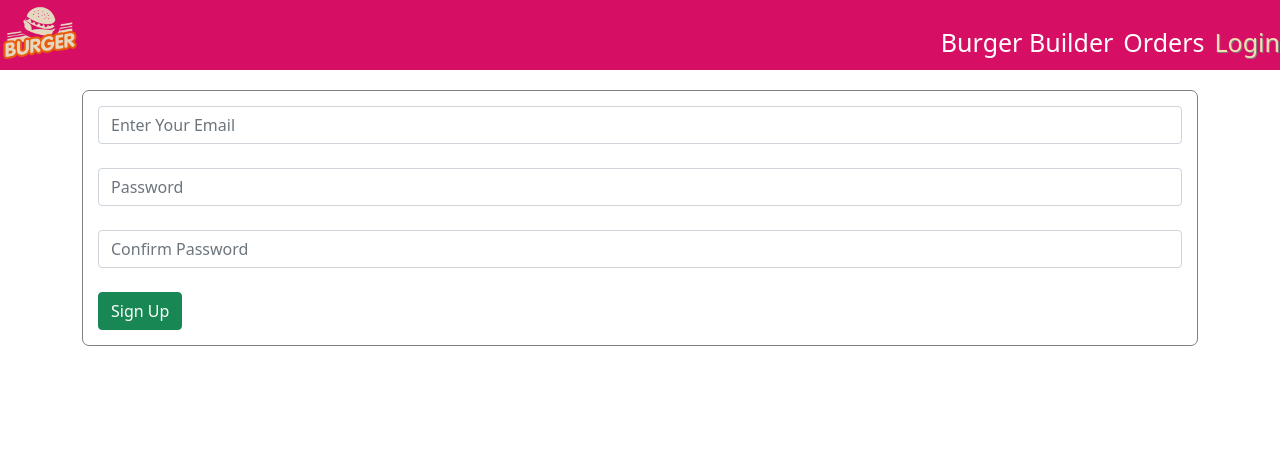
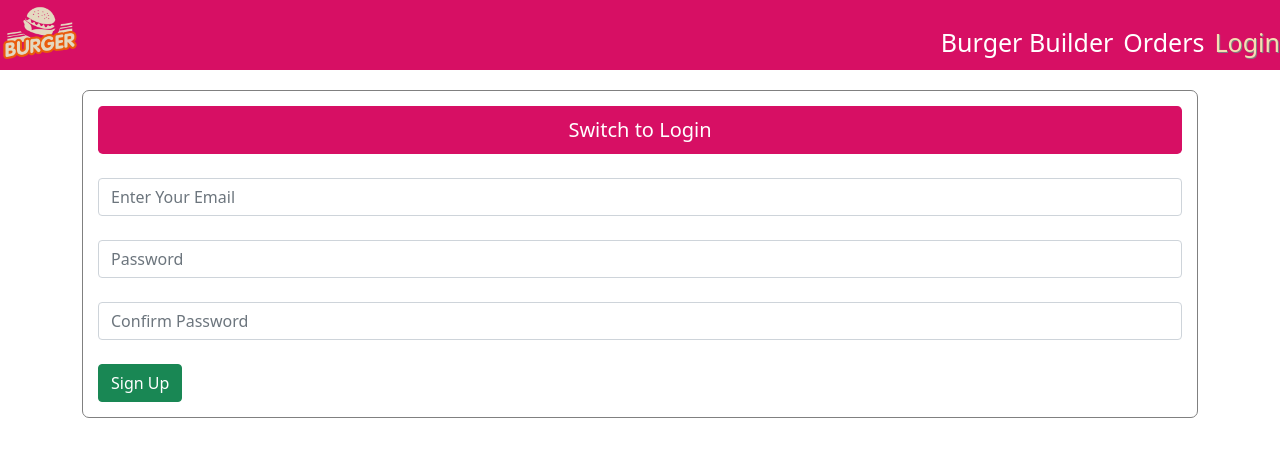
Before and after one commit to sakil-islam/Burger-Builder-Project, a React (Create React App) app: page /login in a window 1280 px wide. Shown: the top 456 px of the page. Built offline with nearby package versions, Linux system fonts and the light colour scheme.

Commit message:
Switching Between Sign Up and Login

```diff
--- a/src/Components/Auth/Auth.js
+++ b/src/Components/Auth/Auth.js
@@ -2,6 +2,14 @@
 import { Formik } from 'formik';
 
 class Auth extends Component {
+    state = {
+        mode: "Sign Up"
+    }
+
+    switchModeHandler = () => {
+        this.setState({ mode: this.state.mode === "Sign Up" ? "Login" : "Sign Up" })
+    }
+
     render() {
         return (
             <div>
@@ -35,10 +43,12 @@
                             errors.password = 'Must be atleast 4 characters!';
                         }
 
+                        if (this.state.mode === "Sign Up") {
                             if (!values.passwordConfirm) {
                                 errors.passwordConfirm = 'Required';
                             } else if (values.password !== values.passwordConfirm) {
                                 errors.passwordConfirm = 'Password field does no match!';
+                            }
                         }
                         //console.log("Errors:", errors)
                         return errors;
@@ -50,6 +60,12 @@
                             padding: "15px",
                             borderRadius: "7px",
                         }}>
+                            <button style={{
+                                width: "100%",
+                                backgroundColor: "#D70F64",
+                                color: "white",
+                            }} className="btn btn-lg" onClick={this.switchModeHandler}>Switch to {this.state.mode === "Sign Up" ? "Login" : "Sign Up"}</button>
+                            <br /><br />
                             <form onSubmit={handleSubmit}>
                                 <input
                                     name="email"
@@ -69,6 +85,8 @@
                                 />
                                 <span style={{ color: "red" }}>{errors.password}</span>
                                 <br />
+
+                                {this.state.mode === "Sign Up" ? <div>
                                     <input
                                         name="passwordConfirm"
                                         placeholder="Confirm Password"
@@ -78,7 +96,9 @@
                                     />
                                     <span style={{ color: "red" }}>{errors.passwordConfirm}</span>
                                     <br />
-                                <button type="submit" className="btn btn-success">Sign Up</button>
+                                </div> : null}
+
+                                <button type="submit" className="btn btn-success">{this.state.mode === "Sign Up" ? "Sign Up" : "Login"}</button>
                             </form>
                         </div>)}
                 </Formik>
```
Lines whose indentation alone changed are shown as unchanged.
